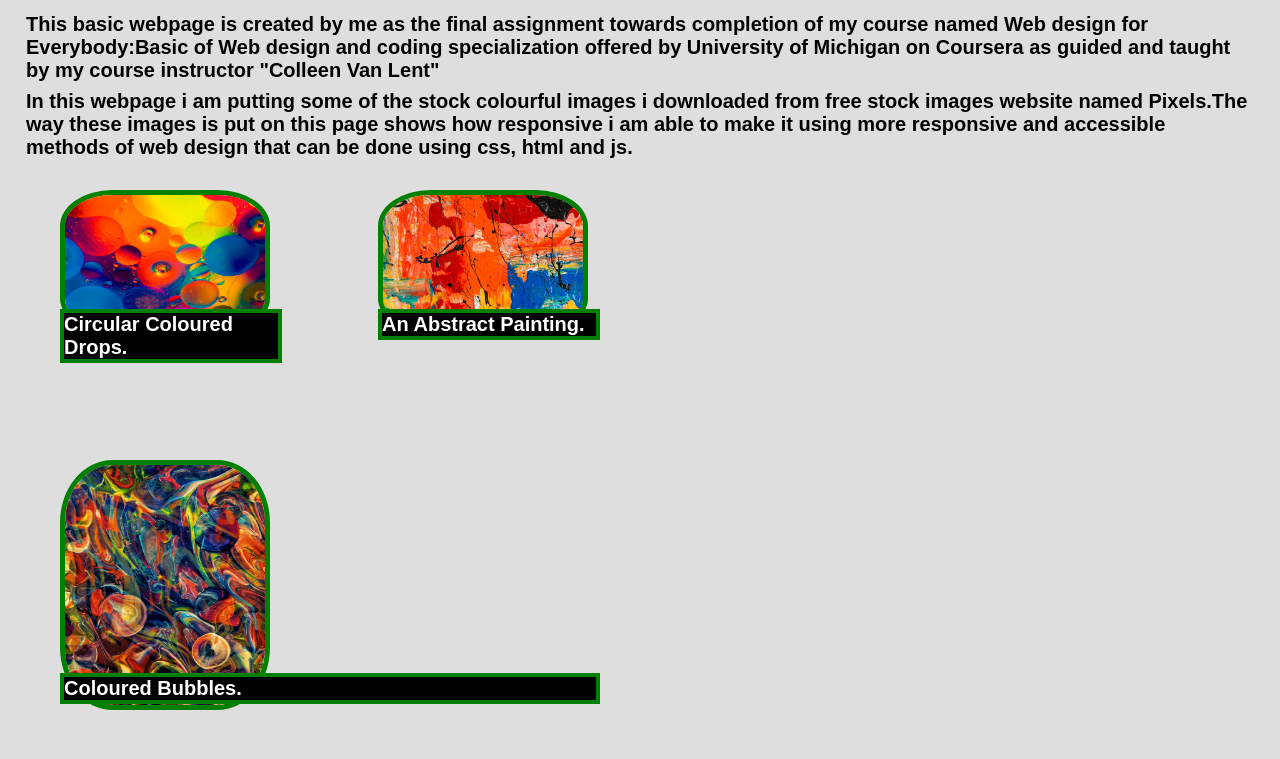
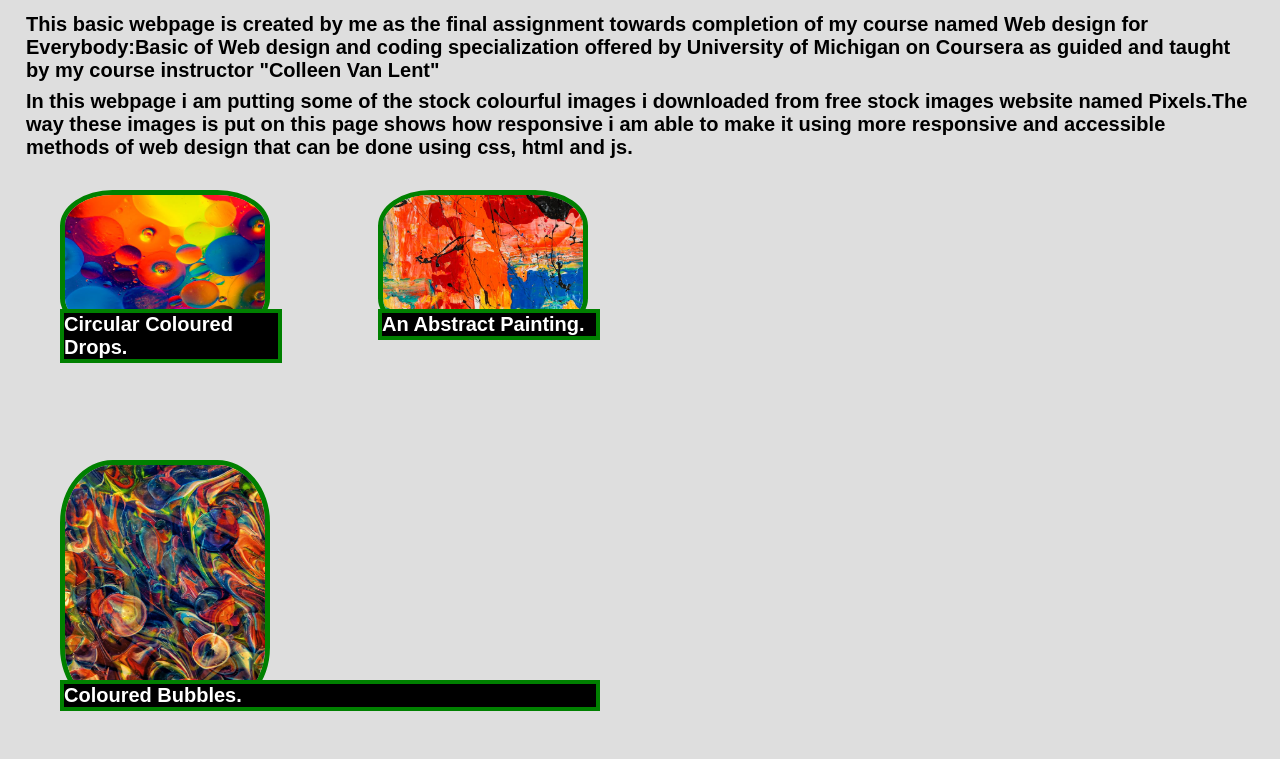
Before and after one commit to Hrithik007-hj/WdFinal, a plain HTML site: page index.html in a window 1280 px wide. Shown: the part 130-889 px from the top of the page. Drawn offline with Linux system fonts and the light colour scheme.

Commit message:
Update style.css
Correction in css for styling

```diff
--- a/style.css
+++ b/style.css
@@ -62,7 +62,7 @@ figcaption {
        display: grid;
        grid-template-columns: 1fr 1fr;
        justify-content: centre;
-       width: 50%;
+       width: 100%;
        max-width: 50%
        gap: 1rem;
     }
@@ -70,11 +70,14 @@ figcaption {
     figure img {
        border: 5px solid green;
        border-radius: 50%;
+       max-width: 50vw;
        max-height: 30vh;
     }
 
     figure last-child{
        grid-column: span 2;
+       max-width: 100vw;
+       max-height: 30vh;
     }
 }
 
@@ -84,18 +87,21 @@ figcaption {
        grid-template-columns: 1fr 1fr;
        justify-content:centre;
        gap: 1rem;
-       width: 50%;
+       width: 100%;
        max-width: 50%;
     }
 
     figure img {
        border: 5px solid green;
        border-radius: 25%;
+       max-width: 50vw;
        max-height: 30vh;
     }
 
     figure:nth-of-type(3n) {
        grid-column: span 2;
+       max-width: 100vw;
+       max-height: 30vh;
     }
 }
 
```
